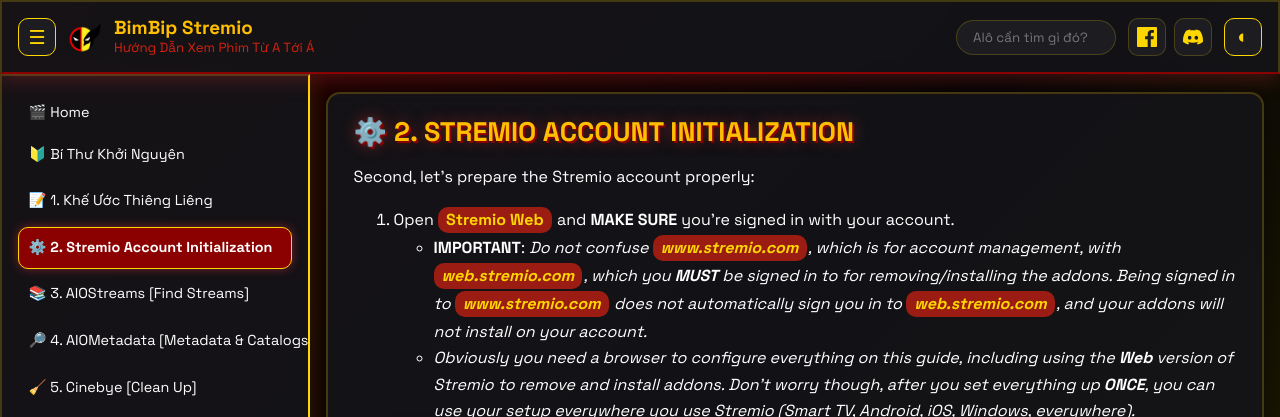
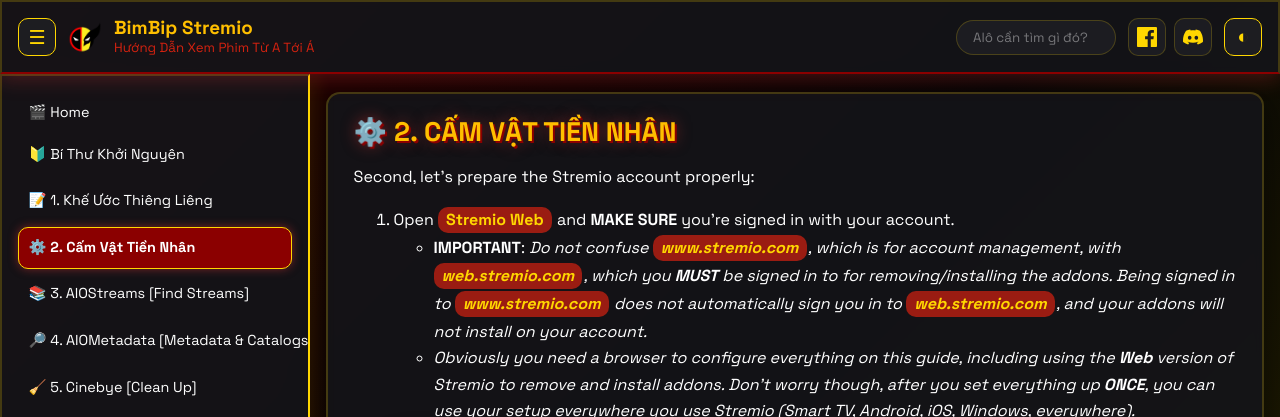
Before and after one commit to bimbipsubteam/bimbip-stremio, a Jekyll site: the page built from docs/guide/2-Stremio-Initialization.md, in a window 1280 px wide and 900 px high, cut to the strip 0-417 px from the top of the window. Built offline with Jekyll 4.4.1, drawn with Linux system fonts in a browser that asks for light colours.

Commit message:
Update 2-Stremio-Initialization.md

```diff
--- a/docs/guide/2-Stremio-Initialization.md
+++ b/docs/guide/2-Stremio-Initialization.md
@@ -1,9 +1,9 @@
 ---
 layout: guide
-title: "⚙️ 2. Stremio Account Initialization"
+title: "⚙️ 2. Cấm Vật Tiền Nhân"
 ---
 
-# ⚙️ 2. Stremio Account Initialization
+# ⚙️ 2. Cấm Vật Tiền Nhân
 
 Second, let's prepare the Stremio account properly:
 
```
